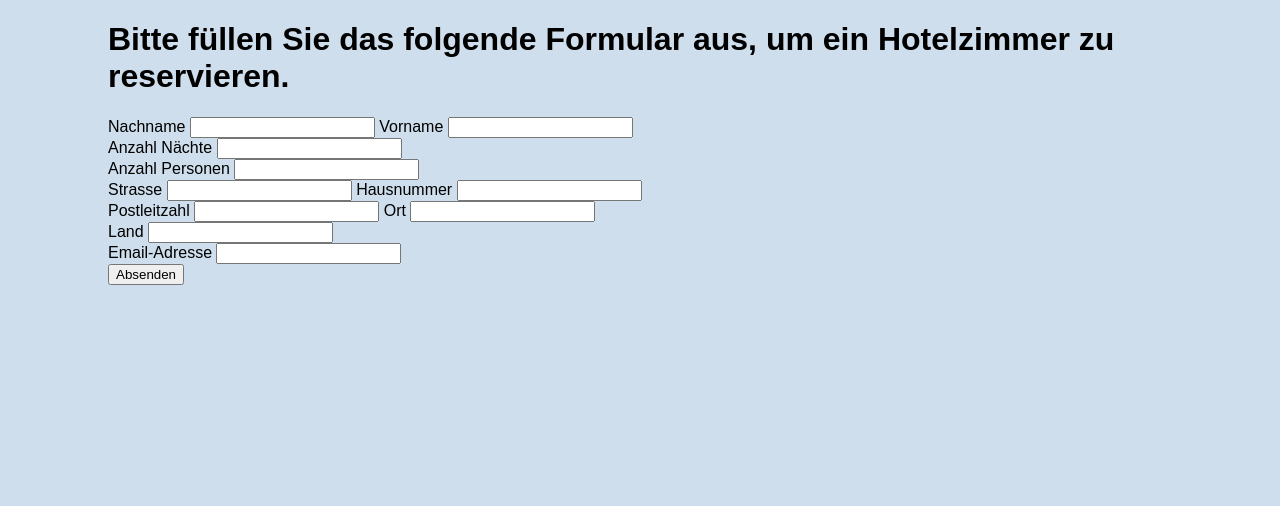
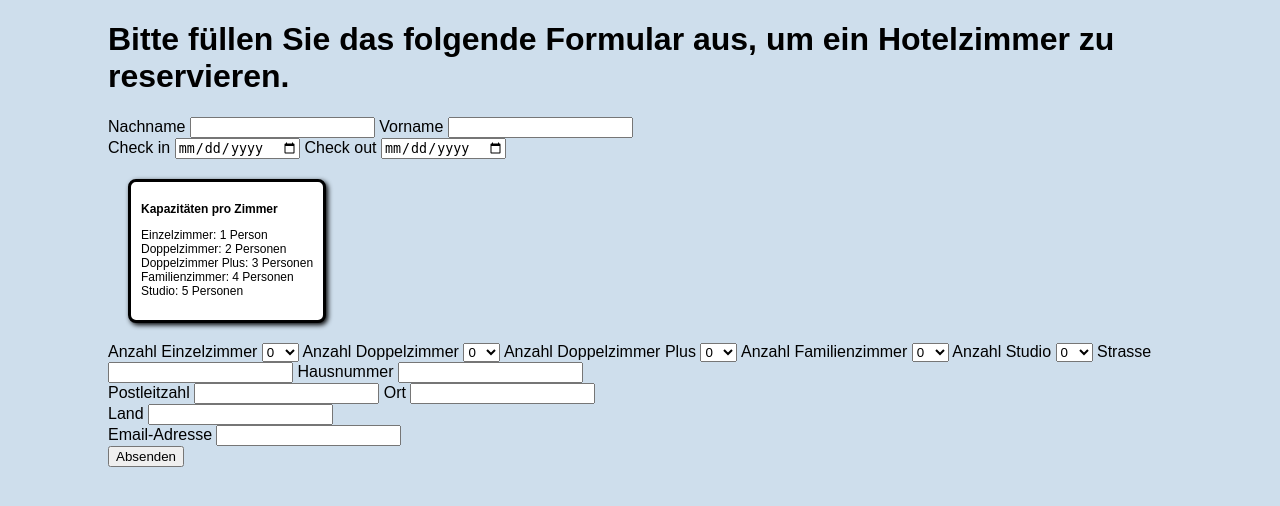
Before and after one commit to 54321goo/PRO2_Projekt, a Flask app: page / in a window 1280 px wide. Shown: the top 506 px of the page. Run offline with Flask 2, Linux system fonts and the light colour scheme.

Commit message:
Implementiert die Logik für Reservationen

```diff
--- a/app.py
+++ b/app.py
@@ -1,16 +1,18 @@
 from flask import Flask, render_template, request
-
+import json
+from datetime import datetime
 app = Flask(__name__)
 
 
 def process_data(form):
     # Überprüfung ob die gegebenen Daten im Formular die richtigen Datentypen sind.
+    print(form)
     try:
-        num_nights = int(form["anzahl_nächte"])
+        num_nights = int(form["anzahl_ez"])
     except ValueError:
         return render_template("failure.html", msg = "Die Anzahl Nächte ist keine Zahl.")
     try:
-        num_pers = int(form["anzahl_personen"])
+        num_pers = int(form["anzahl_dz"])
     except ValueError:
         return render_template("failure.html", msg ="Die Anzahl Personen ist keine Zahl.")
     try:
@@ -21,8 +23,79 @@ def process_data(form):
         num_plz = int(form["plz"])
     except ValueError:
         return render_template("failure.html", msg = "Die Postleitzahl ist keine Zahl.")
+
+    # Hier lesen wir die reservations.json Datei ein
+    reservationen = []
+    with open("data/reservationen.json", "r") as reservations_json:
+        file_as_string = reservations_json.read()
+        reservationen = json.loads(file_as_string)
+
+    # Hier überprüfen wir, ob wir genügend Platz für den Gast haben
+
+    # Zuerst itererieren wir über alle Zimmer und finden heraus, welche überhaupt
+    # frei sind
+    targetCheckInDate = form["checkIn"]
+    targetCheckInDate = datetime.strptime(targetCheckInDate, "%Y-%m-%d")
+    targetCheckOutDate = form["checkOut"]
+    targetCheckOutDate = datetime.strptime(targetCheckOutDate, "%Y-%m-%d")
+
+    # überprüfe, ob Checkout > Checkin
+    if targetCheckInDate >= targetCheckOutDate:
+        return render_template("failure.html", msg="Das Checkout Datum muss nach dem Checkin Datum sein.")
+
+    requestedRooms = {
+        "Einzelzimmer": int(form["anzahl_ez"]),
+        "Doppelzimmer": int(form["anzahl_dz"]),
+        "DoppelzimmerPlus":  int(form["anzahl_dzp"]),
+        "Familienzimmer": int(form["anzahl_fz"]),
+        "Studio": int(form["anzahl_st"])
+    }
+
+    freeRoomNumbers = {"Einzelzimmer": [str(i) for i in range(1,11)], "Doppelzimmer": [str(i) for i in range(11,21)], "DoppelzimmerPlus": [str(i) for i in range(21,31)], "Familienzimmer": [str(i) for i in range(31,41)], "Studio": [str(i) for i in range(41,51)]}
+    for reservation in reservationen:
+        roomType = reservation["Zimmer"].split(" ")[0]
+        roomNumber = reservation["Zimmer"].split(" ")[1]
+        checkInDate = reservation["Check-In"]
+        checkInDate = datetime.strptime(checkInDate, "%m/%d/%Y")
+        checkOutDate = reservation["Check-Out"]
+        checkOutDate = datetime.strptime(checkOutDate, "%m/%d/%Y")
+
+        # Falls sich die 2 Zeitintervalle nicht überschneiden, überspringen wir diese Reservation
+        if targetCheckOutDate < checkInDate or targetCheckInDate > checkOutDate:
+            continue
+        else:
+            try:
+                freeRoomNumbers[roomType].remove(roomNumber)
+            except ValueError:
+                pass
+    print(freeRoomNumbers)
+    for roomType in freeRoomNumbers.keys():
+        if len(freeRoomNumbers[roomType]) >= requestedRooms[roomType]:
+            pass
+        else:
+            return "Error"
+
+    # Hier wissen wir definitiv, dass genügend Zimmer vorhanden sind.
+    # Wir machen eine neue reservation und speichern diese in unsere Tabelle
+
+    i = 0
+    for req in requestedRooms.keys():
+        for _ in range(requestedRooms[req]):
+            i += 1
+            newReservation = {
+                "id": len(reservationen) + i,
+                "Zimmer": req,
+                "name": form["nachname"] + " " + form["vorname"],
+                "Check-In": form["checkIn"],
+                "Check-Out": form["checkOut"]
+            }
+            reservationen.append(newReservation)
+
+    with open('data/reservationen.json', "w") as reservations_json:
+        reservations_json.write(json.dumps(reservationen))
+
+
     return "Success"
-
 @app.route("/", methods=['GET', 'POST'])
 def index():
     if request.method == 'GET':
--- a/static/css/style.css
+++ b/static/css/style.css
@@ -15,3 +15,23 @@ a:hover {
     color:rgb(6, 32, 56);
     text-decoration: underline;
 }
+
+h2 {
+    font-weight: 700;
+}
+
+h3 {
+    font-weight: 200;
+    font-size: 12px;
+}
+
+.capacityInfo {
+    background: #fff;
+    font-size: 8px;
+    border-style: solid;
+    box-shadow: 2px 2px 5px;
+    border-radius: 8px;
+    margin: 20px;
+    width: fit-content;
+    padding:10px;
+}
--- a/templates/index.html
+++ b/templates/index.html
@@ -11,10 +11,58 @@
     <input type="text" name="nachname" id="nachname">
     <label for="vorname">Vorname</label>
     <input type="text" name="vorname" id="vorname"> <br>
-    <label for="anzahl_nächte">Anzahl Nächte</label>
-    <input type="text" name="anzahl_nächte" id="anzahl_nächte"> <br>
-    <label for="anzahl_personen">Anzahl Personen</label>
-    <input type="text" name="anzahl_personen" id="anzahl_personen"> <br>
+    <label for="check_in">Check in</label>
+    <input type="date" name="checkIn" id="check_in">
+    <label for="check_out">Check out</label>
+    <input type="date" name="checkOut" id="check_out"><br>
+    <div class="capacityInfo">
+        <h2>
+            Kapazitäten pro Zimmer
+        </h2>
+        <h3>
+            Einzelzimmer: 1 Person <br>
+            Doppelzimmer: 2 Personen <br>
+            Doppelzimmer Plus: 3 Personen <br>
+            Familienzimmer: 4 Personen <br>
+            Studio: 5 Personen
+        </h3>
+
+    </div>
+    <label for="anzahl_ez">Anzahl Einzelzimmer</label>
+    <select name="anzahl_ez" id="anzahl_ez">
+        <!--Hier wird Jinja syntax verwendet, um die Dropdownliste dynamisch zu generieren. -->
+        {%for i in range(0, 11)%}
+            <option value={{i}}>{{i}}</option>
+        {%endfor%}
+    </select>
+    <label for="anzahl_dz">Anzahl Doppelzimmer</label>
+    <select name="anzahl_dz" id="anzahl_dz">
+        <!--Hier wird Jinja syntax verwendet, um die Dropdownliste dynamisch zu generieren. -->
+        {%for i in range(0, 11)%}
+            <option value={{i}}>{{i}}</option>
+        {%endfor%}
+    </select>
+    <label for="anzahl_dzp">Anzahl Doppelzimmer Plus</label>
+    <select name="anzahl_dzp" id="anzahl_dzp">
+        <!--Hier wird Jinja syntax verwendet, um die Dropdownliste dynamisch zu generieren. -->
+        {%for i in range(0, 11)%}
+            <option value={{i}}>{{i}}</option>
+        {%endfor%}
+    </select>
+    <label for="anzahl_fz">Anzahl Familienzimmer</label>
+    <select name="anzahl_fz" id="anzahl_fz">
+        <!--Hier wird Jinja syntax verwendet, um die Dropdownliste dynamisch zu generieren. -->
+        {%for i in range(0, 11)%}
+            <option value={{i}}>{{i}}</option>
+        {%endfor%}
+    </select>
+    <label for="anzahl_st">Anzahl Studio</label>
+    <select name="anzahl_st" id="anzahl_st">
+        <!--Hier wird Jinja syntax verwendet, um die Dropdownliste dynamisch zu generieren. -->
+        {%for i in range(0, 11)%}
+            <option value={{i}}>{{i}}</option>
+        {%endfor%}
+    </select>
     <label for="strasse">Strasse</label>
     <input type="text" name="strasse" id="strasse">
     <label for="hausnummer">Hausnummer</label>
```
